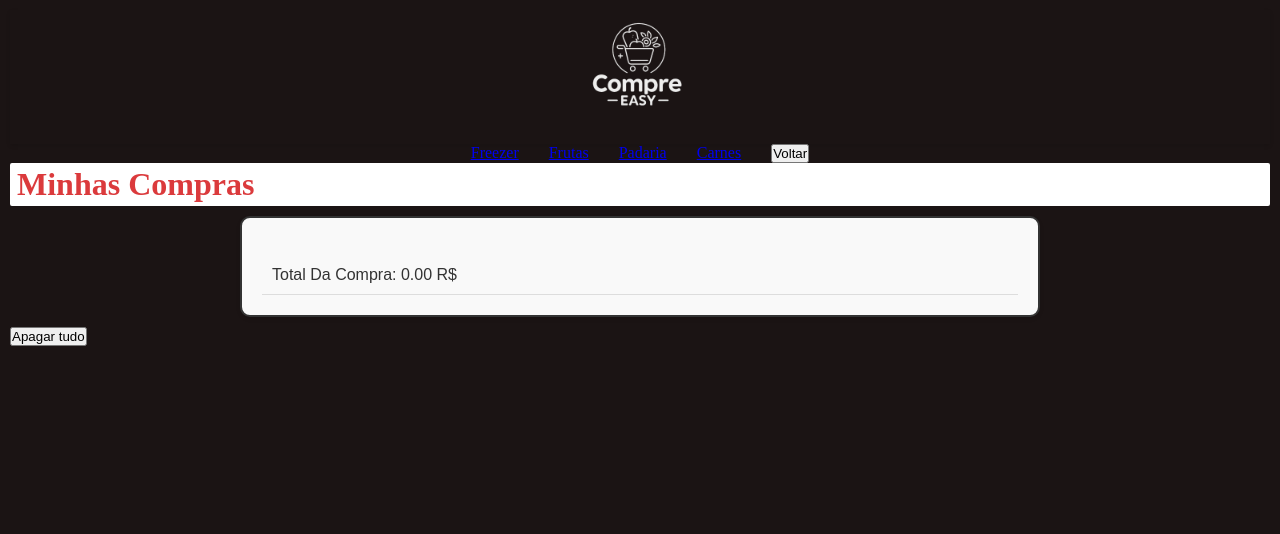
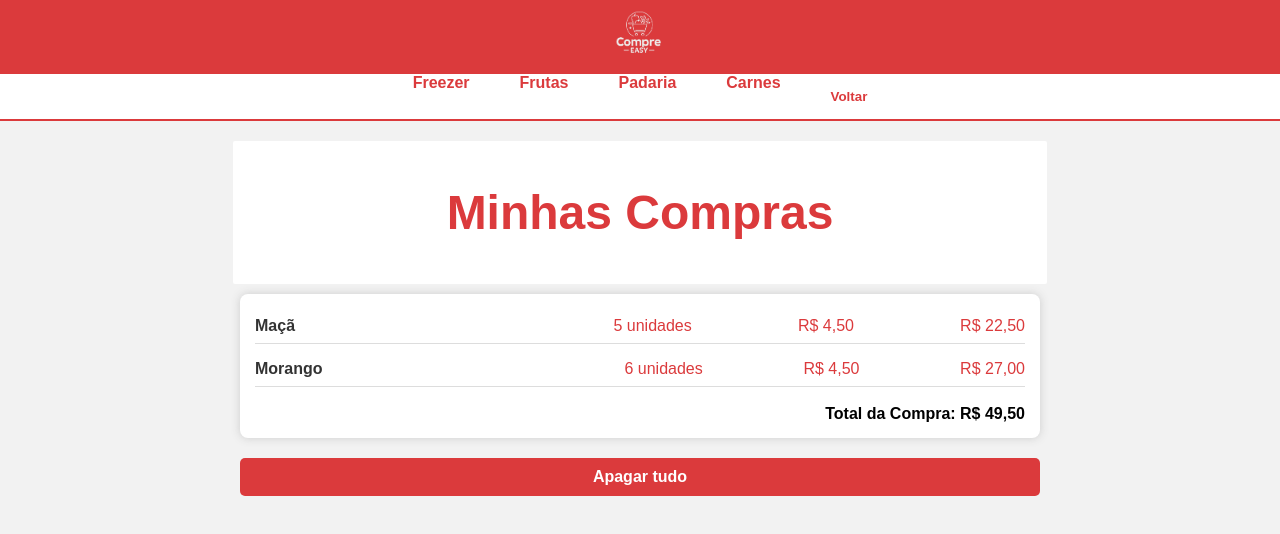
Before and after one commit to GarciaDevv/testemoba, a plain HTML site: page carrinho.html in a window 1280 px wide. Drawn offline with Linux system fonts and the light colour scheme.

Commit message:
Update carrinho.html

```diff
--- a/carrinho.html
+++ b/carrinho.html
@@ -1,17 +1,16 @@
 <!DOCTYPE html>
 <html lang="pt-BR">
 <head>
-  <meta charset="UTF-8">
-  <meta name="viewport" content="width=device-width, initial-scale=1.0">
+  <meta charset="UTF-8" />
+  <meta name="viewport" content="width=device-width, initial-scale=1" />
   <title>Carrinho</title>
-  <link rel="icon" href="OIG3-removebg-preview.png" type="image/x-icon">
-  <link rel="stylesheet" href="style.css">
+  <link rel="icon" href="OIG3-removebg-preview.png" type="image/x-icon" />
 </head>
 <body>
 
   <header>
     <a href="#" class="logo">
-      <img src="img-gpt-icon-2-removebg-preview.png" alt="Compre Easy">
+      <img src="img-gpt-icon-2-removebg-preview.png" alt="Compre Easy" />
     </a>
   </header>
 
@@ -27,57 +26,196 @@
 
   <div class="tcarrinho"><h1>Minhas Compras</h1></div>
 
-  <div id="carrinho"></div>
+  <div id="resumo-carrinho"></div>
   <button id="btnLimpar">Apagar tudo</button>
 
-
   <style>
-    .tcarrinho{
-        border: 2px solid white;
-        border-radius: 2px;
-        background-color:white;
-        color: #db3a3c;
-        padding: 1px 5px;
-
-
-
+    body {
+      margin: 0;
+      font-family: Arial, sans-serif;
+      background-color: #f2f2f2;
     }
 
+    header {
+      background-color: #db3a3c;
+      padding: 10px;
+      text-align: center;
+    }
 
-#carrinho {
-  border: 2px solid #333;
-  padding: 20px;
-  margin: 10px auto;
-  background-color: #f9f9f9;
-  border-radius: 10px;
-  box-shadow: 0 2px 4px rgba(0, 0, 0, 0.1);
+    .logo img {
+      height: 50px;
+    }
 
-  width: 100%;
-  max-width: 800px;
-  box-sizing: border-box;
+    .navegacao ul {
+      list-style: none;
+      padding: 0;
+      display: flex;
+      justify-content: center;
+      gap: 20px;
+      background-color: #fff;
+      margin: 0;
+      border-bottom: 2px solid #db3a3c;
+      flex-wrap: wrap;
+    }
 
-  overflow-x: auto;
-  word-break: break-word;
-  overflow-wrap: break-word;
-  white-space: normal;
-}
+    .navegacao a,
+    #btnVoltar {
+      text-decoration: none;
+      color: #db3a3c;
+      font-weight: bold;
+      background: none;
+      border: none;
+      cursor: pointer;
+      padding: 15px;
+    }
 
-.texto-carrinho {
-  padding: 10px;
-  border-bottom: 1px solid #ddd;
-  font-family: 'Arial', sans-serif;
-  font-size: 16px;
-  color: #333;
+    .tcarrinho {
+      border: 2px solid white;
+      border-radius: 2px;
+      background-color: white;
+      color: #db3a3c;
+      padding: 10px 5px;
+      max-width: 800px;
+      margin: 20px auto 10px;
+      font-weight: 700;
+      font-size: 24px;
+      text-align: center;
+    }
 
-  /* Remover fit-content */
-  width: 100%;
-}
+    #resumo-carrinho {
+      max-width: 800px;
+      margin: 0 auto 20px;
+      background: white;
+      padding: 15px;
+      border-radius: 8px;
+      box-shadow: 0 0 10px #ccc;
+      font-family: Arial, sans-serif;
 
+      display: flex;
+      flex-direction: column;
+      gap: 8px;
+      box-sizing: border-box;
+    }
 
+    .item-carrinho {
+      display: flex;
+      flex-wrap: wrap;
+      justify-content: space-between;
+      padding: 8px 0;
+      border-bottom: 1px solid #ddd;
+      font-size: 16px;
+    }
 
+    .nome {
+      flex: 2 1 100%;
+      font-weight: 600;
+      color: #333;
+      margin-bottom: 4px;
+    }
 
+    .quantidade,
+    .preco-unitario,
+    .total-item {
+      flex: 1 1 30%;
+      text-align: right;
+      font-weight: 500;
+      color: #db3a3c;
+      min-width: 70px;
+    }
+
+    /* Ajustes para telas pequenas */
+    @media (min-width: 480px) {
+      .nome {
+        flex: 2 1 auto;
+        margin-bottom: 0;
+      }
+      .quantidade,
+      .preco-unitario,
+      .total-item {
+        flex: 1 1 auto;
+      }
+    }
+
+    #btnLimpar {
+      display: block;
+      background-color: #db3a3c;
+      color: white;
+      padding: 10px 20px;
+      border: none;
+      border-radius: 5px;
+      cursor: pointer;
+      margin: 0 auto 40px;
+      max-width: 800px;
+      width: 100%;
+      box-sizing: border-box;
+      font-weight: 600;
+      font-size: 16px;
+      transition: background-color 0.3s;
+    }
+
+    #btnLimpar:hover {
+      background-color: #c12f2f;
+    }
   </style>
 
-  <script src="script.js"></script>
+  <script>
+    // Exemplo de itens no carrinho
+    const carrinho = [
+      { nome: 'Maçã', quantidade: 5, precoUnitario: 4.5 },
+      { nome: 'Morango', quantidade: 6, precoUnitario: 4.5 }
+    ];
+
+    const resumoCarrinho = document.getElementById('resumo-carrinho');
+    const btnLimpar = document.getElementById('btnLimpar');
+
+    function formatarValor(valor) {
+      return valor.toFixed(2).replace('.', ',');
+    }
+
+    function atualizarCarrinho() {
+      resumoCarrinho.innerHTML = '';
+
+      if (carrinho.length === 0) {
+        resumoCarrinho.innerHTML = '<p>Seu carrinho está vazio.</p>';
+        return;
+      }
+
+      let totalCompra = 0;
+
+      carrinho.forEach(item => {
+        const totalItem = item.quantidade * item.precoUnitario;
+        totalCompra += totalItem;
+
+        const divItem = document.createElement('div');
+        divItem.classList.add('item-carrinho');
+
+        divItem.innerHTML = `
+          <div class="nome">${item.nome}</div>
+          <div class="quantidade">${item.quantidade} unidades</div>
+          <div class="preco-unitario">R$ ${formatarValor(item.precoUnitario)}</div>
+          <div class="total-item">R$ ${formatarValor(totalItem)}</div>
+        `;
+
+        resumoCarrinho.appendChild(divItem);
+      });
+
+      // Total da compra
+      const divTotal = document.createElement('div');
+      divTotal.style.fontWeight = '700';
+      divTotal.style.textAlign = 'right';
+      divTotal.style.marginTop = '10px';
+      divTotal.textContent = `Total da Compra: R$ ${formatarValor(totalCompra)}`;
+
+      resumoCarrinho.appendChild(divTotal);
+    }
+
+    btnLimpar.addEventListener('click', () => {
+      carrinho.length = 0; // esvazia o array
+      atualizarCarrinho();
+    });
+
+    atualizarCarrinho();
+  </script>
+
 </body>
 </html>
```
